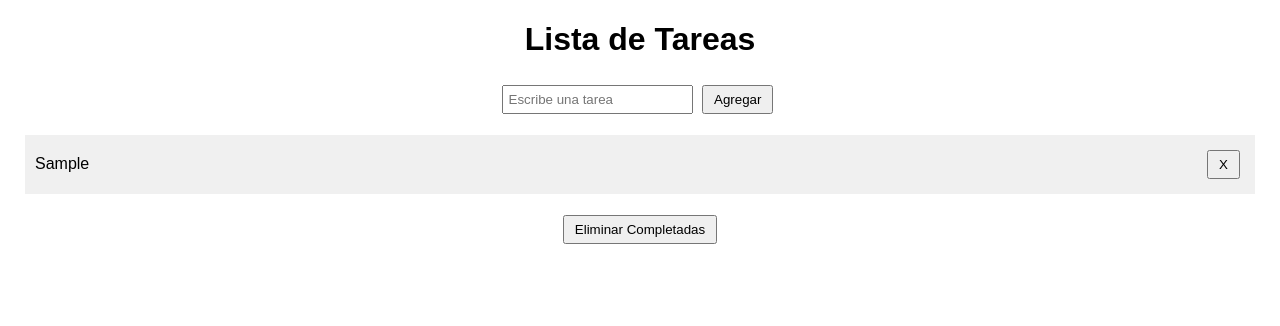
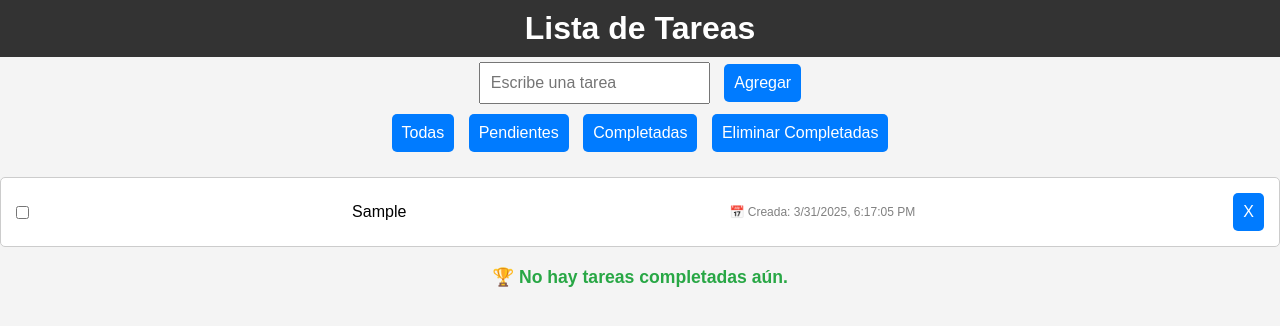
Before and after one commit to alitanjere/todoZolotowKlawir, a plain HTML site: page index.html in a window 1280 px wide. Both pictures are taken after typing "Sample" into the empty fields and a click on the button "Agregar". Drawn offline with Linux system fonts and the light colour scheme.

Commit message:
proyecto casi terminado

```diff
--- a/estilos.css
+++ b/estilos.css
@@ -1,33 +1,70 @@
 body {
     font-family: Arial, sans-serif;
     text-align: center;
-    margin: 20px;
+    margin: 0;
+    padding: 0;
+    background-color: #f4f4f4;
 }
 
-input {
-    padding: 5px;
+h1 {
+    background-color: #333;
+    color: white;
+    padding: 10px;
+    margin: 0;
+}
+
+input, button {
+    padding: 10px;
+    margin: 5px;
+    font-size: 1rem;
 }
 
 button {
-    padding: 5px 10px;
-    margin: 5px;
     cursor: pointer;
+    background-color: #007BFF;
+    color: white;
+    border: none;
+    border-radius: 5px;
+}
+
+button:hover {
+    background-color: #0056b3;
 }
 
 ul {
     list-style: none;
     padding: 0;
+    margin-top: 20px;
 }
 
 li {
-    background: #f0f0f0;
+    display: flex;
+    align-items: center;
+    justify-content: space-between;
+    margin: 10px 0;
     padding: 10px;
-    margin: 5px;
-    display: flex;
-    justify-content: space-between;
-    align-items: center;
+    border: 1px solid #ccc;
+    border-radius: 5px;
+    background-color: white;
 }
 
 .completada {
     text-decoration: line-through;
 }
+
+input[type="checkbox"] {
+    margin-right: 10px;
+}
+
+small {
+    font-size: 12px;
+    color: gray;
+    margin-left: 10px;
+}
+
+#tareaMasRapida {
+    margin-top: 20px;
+    font-size: 1.1rem;
+    font-weight: bold;
+    color: #28a745;
+}
--- a/index.html
+++ b/index.html
@@ -8,10 +8,21 @@
 </head>
 <body>
     <h1>Lista de Tareas</h1>
-    <input type="text" id="entrada" placeholder="Escribe una tarea">
-    <button id="botonAgregar">Agregar</button>
-    <ul id="lista"></ul>
-    <button id="botonEliminarCompletadas">Eliminar Completadas</button>
+
+    <input type="text" id="entradaTarea" placeholder="Escribe una tarea">
+    <button id="agregarTarea">Agregar</button>
+
+    <div>
+        <button id="filtroTodas">Todas</button>
+        <button id="filtroPendientes">Pendientes</button>
+        <button id="filtroCompletadas">Completadas</button>
+        <button id="eliminarCompletadas">Eliminar Completadas</button>
+    </div>
+
+    <ul id="listaTareas"></ul>
+
+    <div id="tareaMasRapida">🏆 Tarea más rápida: Aún no hay tareas completadas.</div>
+
     <script src="script.js"></script>
 </body>
 </html>
--- a/script.js
+++ b/script.js
@@ -1,51 +1,116 @@
-let lista = document.getElementById("lista");
-let entrada = document.getElementById("entrada");
-let botonAgregar = document.getElementById("botonAgregar");
-let botonEliminarCompletadas = document.getElementById("botonEliminarCompletadas");
 let tareas = JSON.parse(localStorage.getItem("tareas")) || [];
+let lista = document.getElementById("listaTareas");
+let entrada = document.getElementById("entradaTarea");
+let filtroActual = "todas";
+let tareaMasRapidaElemento = document.getElementById("tareaMasRapida");
+
+document.getElementById("agregarTarea").onclick = () => {
+    if (entrada.value !== "") {
+        let ahora = new Date().getTime();
+        let tarea = {
+            texto: entrada.value,
+            completada: false,
+            fechaCreacion: ahora,
+            fechaCompletado: null
+        };
+        tareas.push(tarea);
+        entrada.value = "";
+        guardarTareas();
+    }
+};
+
+document.getElementById("filtroTodas").onclick = () => {
+    filtroActual = "todas";
+    mostrarTareas();
+};
+
+document.getElementById("filtroPendientes").onclick = () => {
+    filtroActual = "pendientes";
+    mostrarTareas();
+};
+
+document.getElementById("filtroCompletadas").onclick = () => {
+    filtroActual = "completadas";
+    mostrarTareas();
+};
+
+document.getElementById("eliminarCompletadas").onclick = () => {
+    tareas = tareas.filter(t => !t.completada);
+    guardarTareas();
+};
 
 function mostrarTareas() {
     lista.innerHTML = "";
-    for (let i = 0; i < tareas.length; i++) {
+    let tareasFiltradas = tareas;
+
+    if (filtroActual === "pendientes") {
+        tareasFiltradas = tareas.filter(t => !t.completada);
+    } else if (filtroActual === "completadas") {
+        tareasFiltradas = tareas.filter(t => t.completada);
+    }
+
+    tareasFiltradas.forEach((tarea, index) => {
         let item = document.createElement("li");
         let texto = document.createElement("span");
+        let checkbox = document.createElement("input");
+        let infoTiempo = document.createElement("small");
         let botonEliminar = document.createElement("button");
 
-        texto.textContent = tareas[i].texto;
+        texto.textContent = tarea.texto;
+        checkbox.type = "checkbox";
+        checkbox.checked = tarea.completada;
         botonEliminar.textContent = "X";
 
-        if (tareas[i].completada) {
+        let fechaCreacionLegible = new Date(tarea.fechaCreacion).toLocaleString();
+        infoTiempo.innerHTML = `📅 Creada: ${fechaCreacionLegible}`;
+
+        if (tarea.completada && tarea.fechaCompletado) {
             texto.classList.add("completada");
+            let fechaCompletadoLegible = new Date(tarea.fechaCompletado).toLocaleString();
+            infoTiempo.innerHTML += ` | ✅ Completada: ${fechaCompletadoLegible}`;
         }
 
-        texto.onclick = function () {
-            tareas[i].completada = !tareas[i].completada;
+        checkbox.onclick = () => {
+            if (checkbox.checked) {
+                tareas[index].completada = true;
+                tareas[index].fechaCompletado = new Date().getTime();
+            } else {
+                tareas[index].completada = false;
+                tareas[index].fechaCompletado = null;
+            }
             guardarTareas();
         };
 
-        botonEliminar.onclick = function () {
-            tareas.splice(i, 1);
+        botonEliminar.onclick = () => {
+            tareas.splice(index, 1);
             guardarTareas();
         };
 
+        item.appendChild(checkbox);
         item.appendChild(texto);
+        item.appendChild(infoTiempo);
         item.appendChild(botonEliminar);
         lista.appendChild(item);
-    }
+    });
+
+    mostrarTareaMasRapida();
 }
 
-function agregarTarea() {
-    if (entrada.value === "") return;
-    tareas.push({ texto: entrada.value, completada: false });
-    entrada.value = "";
-    guardarTareas();
-}
+function mostrarTareaMasRapida() {
+    let tareasCompletadas = tareas.filter(t => t.completada && t.fechaCompletado);
 
-function eliminarCompletadas() {
-    tareas = tareas.filter(function (tarea) {
-        return !tarea.completada;
-    });
-    guardarTareas();
+    if (tareasCompletadas.length > 0) {
+        let tareaMasRapida = tareasCompletadas.reduce((t1, t2) => {
+            let tiempoT1 = t1.fechaCompletado - t1.fechaCreacion;
+            let tiempoT2 = t2.fechaCompletado - t2.fechaCreacion;
+            return tiempoT1 < tiempoT2 ? t1 : t2;
+        });
+
+        let tiempoTotal = ((tareaMasRapida.fechaCompletado - tareaMasRapida.fechaCreacion) / 1000).toFixed(2);
+        tareaMasRapidaElemento.innerHTML = `🏆 Tarea más rápida: <b>${tareaMasRapida.texto}</b> en ${tiempoTotal} segundos.`;
+    } else {
+        tareaMasRapidaElemento.innerHTML = "🏆 No hay tareas completadas aún.";
+    }
 }
 
 function guardarTareas() {
@@ -53,11 +118,4 @@ function guardarTareas() {
     mostrarTareas();
 }
 
-botonAgregar.onclick = function () {
-    agregarTarea();
-    mostrarTareas();
-};
-
-botonEliminarCompletadas.onclick = eliminarCompletadas;
-
 mostrarTareas();
```
